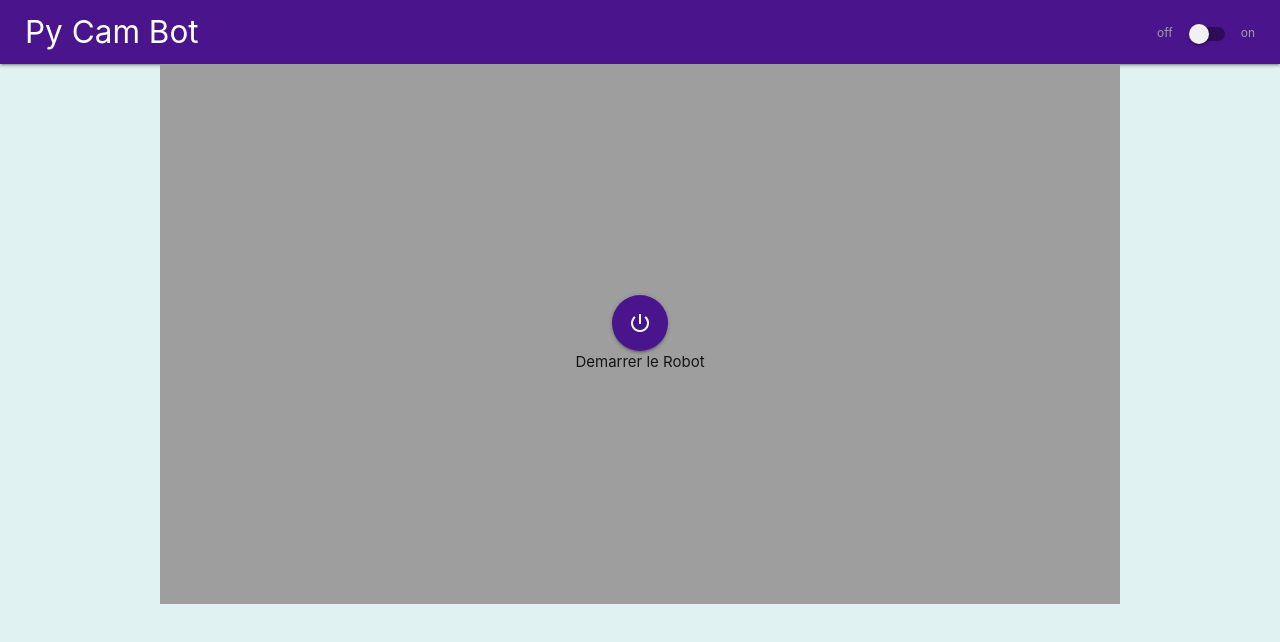
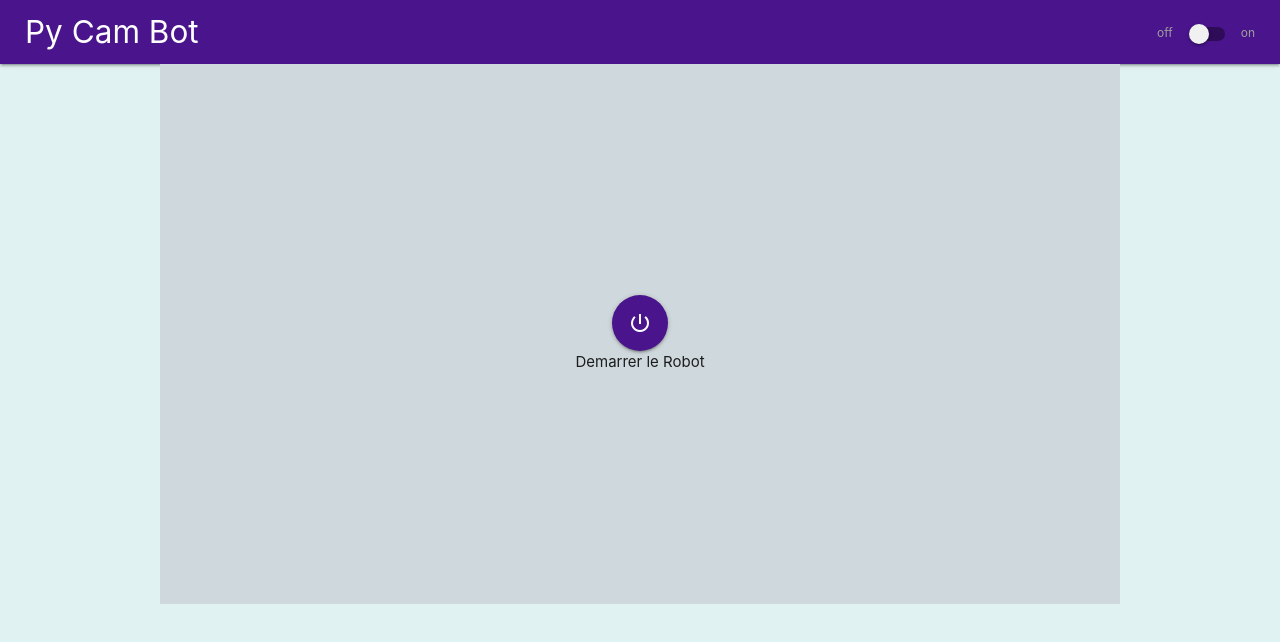
Before and after one commit to MathieuBouvet/pi-cam-bot-client, a React (Create React App) app: page / in a window 1280 px wide. Shown: the top 642 px of the page. Built offline with nearby package versions, Linux system fonts and the light colour scheme.

Commit message:
Change  cam loader background color

```diff
--- a/src/AppDisplay.js
+++ b/src/AppDisplay.js
@@ -49,7 +49,7 @@ const AppDisplay = ({
           )}
         </div>
         {(!started || iframeLoading) && (
-          <div className="cam-stopped grey">
+          <div className="cam-stopped blue-grey lighten-4">
             <StartCamButton
               isLoading={iframeLoading}
               startClickHandler={startClickHandler}
```
